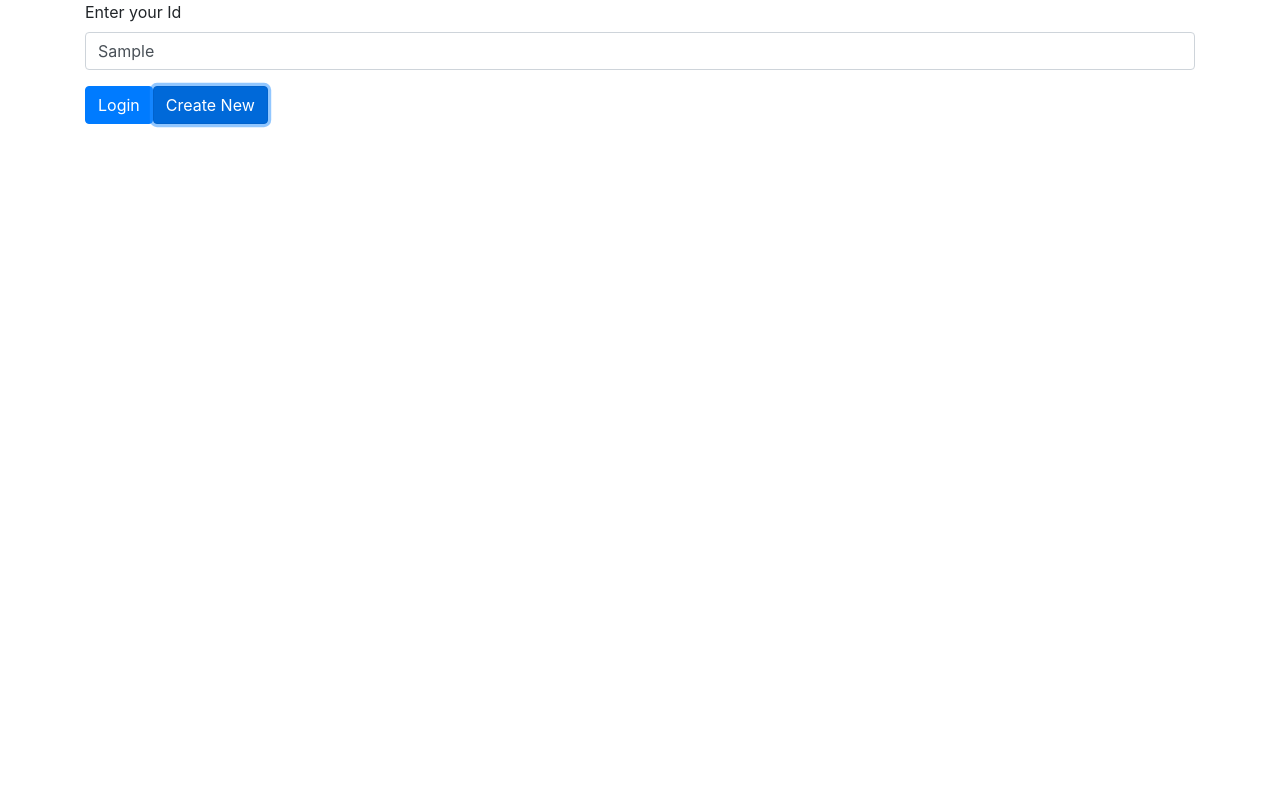
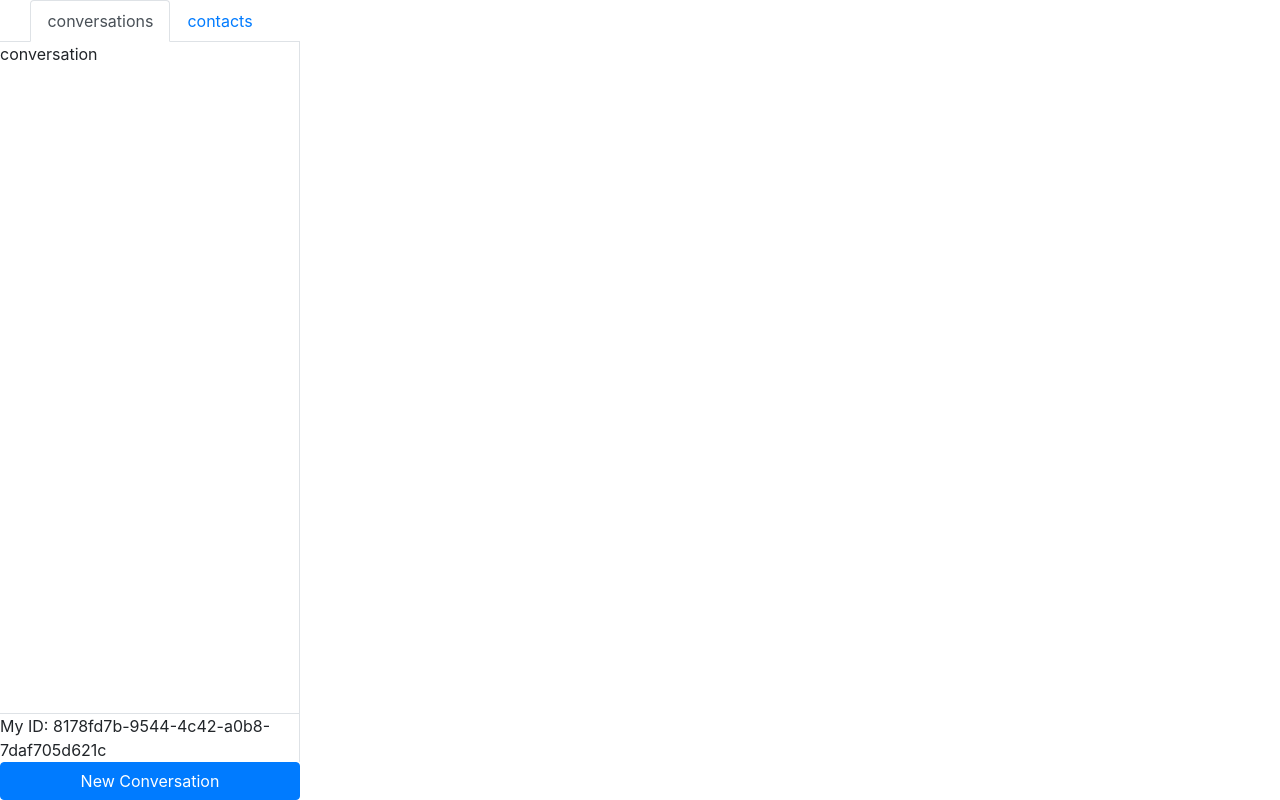
Before and after one commit to GinaKui/chat-app, a React (Create React App) app in the folder client/: page / in a window 1280 px wide. Both pictures are taken after typing "Sample" into the empty fields and a click on the button "Create New". Built offline with nearby package versions, Linux system fonts and the light colour scheme.

Commit message:
add Sidabar component

```diff
--- a/client/src/components/App.js
+++ b/client/src/components/App.js
@@ -1,12 +1,14 @@
 import React from 'react'
 import useLocalStorage from '../hooks/useLocalStorage'
-import Login from './Login'
+import Login from './Login';
+import Dashboard from './Dashboard'
 
 function App() {
   const [id, setId] = useLocalStorage('userId', '');
   return (
     <div className="App">
-      <Login onIdSubmit={setId} />
+
+      {id ? <Dashboard id={id} /> : <Login onIdSubmit={setId} />}
     </div>
   );
 }
--- /dev/null
+++ b/client/src/components/Contacts.js
@@ -0,0 +1,9 @@
+import React from 'react'
+
+export default function Contacts() {
+  return (
+    <div>
+      contacts
+    </div>
+  )
+}
--- /dev/null
+++ b/client/src/components/Conversations.js
@@ -0,0 +1,9 @@
+import React from 'react'
+
+export default function Conversations() {
+  return (
+    <div>
+      conversation
+    </div>
+  )
+}
--- /dev/null
+++ b/client/src/components/Dashboard.js
@@ -0,0 +1,10 @@
+import React from 'react'
+import Sidebar from './Sidebar'
+
+export default function Dashboard({ id }) {
+  return (
+    <main className="d-flex" style={{height: '100vh'}}>
+      <Sidebar id= {id} />
+    </main>
+  )
+}
--- /dev/null
+++ b/client/src/components/Sidebar.js
@@ -0,0 +1,42 @@
+import React, { useState } from 'react'
+import Tab from 'react-bootstrap/Tab'
+import Nav from 'react-bootstrap/Nav'
+import Button from 'react-bootstrap/Button'
+import Conversations from './Conversations'
+import Contacts from './Contacts'
+
+const CONVERSATIONS_KEY = "conversations";
+const CONTACTS_KEY = "contacts"
+
+export default function Sidebar({ id }) {
+  const [activeKey, setActiveKey] = useState(CONVERSATIONS_KEY);
+  return (
+    <div className="d-flex flex-column" style={{ maxWidth: '300px' }}>
+      <Tab.Container activeKey={activeKey} onSelect={setActiveKey}>
+        <Nav variant="tabs" className="justify-content-center">
+          <Nav.Item>
+            <Nav.Link eventKey={CONVERSATIONS_KEY}>conversations</Nav.Link>
+          </Nav.Item>
+          <Nav.Item>
+            <Nav.Link eventKey={CONTACTS_KEY}>contacts</Nav.Link>
+          </Nav.Item>
+        </Nav>
+      <Tab.Content className="border-right overflow-auto flex-grow-1">
+        <Tab.Pane eventKey={CONVERSATIONS_KEY}>
+          <Conversations />
+        </Tab.Pane>
+        <Tab.Pane eventKey={CONTACTS_KEY}>
+          <Contacts />
+        </Tab.Pane>
+      </Tab.Content>
+
+      <div className="border-top border-right">
+        My ID: <span>{id}</span>
+      </div>
+      <Button>
+        New {activeKey === CONTACTS_KEY ? 'Contact': 'Conversation'}
+      </Button>
+      </Tab.Container>
+    </div>
+  )
+}
```
Also changed, not shown: 1 other file (tests, documents, lock files or other folders).
